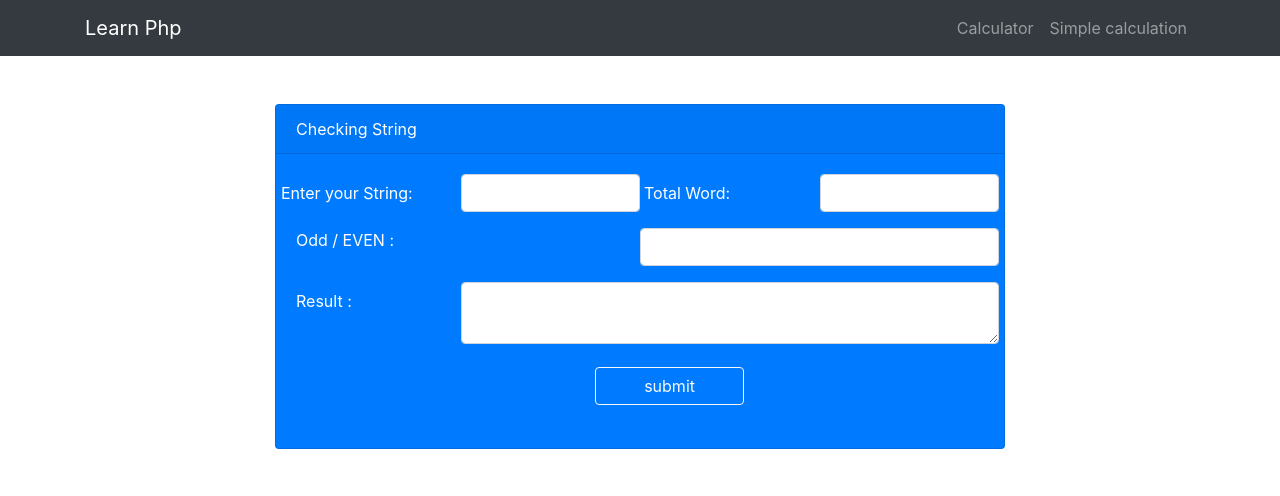
After one commit to faiyaz619/PHP-60days-challenge, a PHP site: page /pages/string.php in a window 1280 px wide. The commit adds this page. Shown: the top 496 px of the page. Run offline with PHP 8.4, Linux system fonts and the light colour scheme; some libraries are stand-ins or nearby versions.

Commit message:
new file

```diff
--- a/class-13(php)/pages/index.php
+++ b/class-13(php)/pages/index.php
@@ -50,8 +50,8 @@
                                     </div>
                                 </div>
                                 <div class="form-group row">
-                                    <label for="#" class="col-md-4">Odd / EVEN :</label>
-                                    <label for=""><input type="radio" class="col-md-4 mr-5" value="odd" name="odd_even" ending_number"/>0dd</label>
+                                    <label for="#" class="col-md-4">Odd / EVEN</label>
+                                    <label for=""><input type="radio" class="col-md-4" value="odd" name="odd_even" ending_number"/>0dd</label>
                                     <label for=""><input type="radio" class="col-md-4" value="even" name="odd_even" ending_number"/>Even</label>
                                 </div>
                                 <div class="form-group row">
--- /dev/null
+++ b/class-13(php)/pages/string.php
@@ -0,0 +1,82 @@
+<!doctype html>
+<html lang="en">
+<head>
+    <meta charset="UTF-8">
+    <meta name="viewport"
+          content="width=device-width, user-scalable=no, initial-scale=1.0, maximum-scale=1.0, minimum-scale=1.0">
+    <meta http-equiv="X-UA-Compatible" content="ie=edge">
+    <title>Series</title>
+    <link rel="stylesheet" href="../assets/css/bootstrap.css">
+    <link rel="stylesheet" href="../assets/css/all.css">
+    <link rel="stylesheet" href="../assets/css/style.css">
+</head>
+<body>
+<nav class="navbar navbar-expand-md bg-dark navbar-dark">
+    <div class="container">
+        <a href="#" class="navbar-brand">Learn Php</a>
+        <ul class="navbar-nav">
+            <li><a href="#" class="nav-link"> Calculator</a></li>
+            <li><a href="#" class="nav-link"> Simple calculation</a></li>
+        </ul>
+    </div>
+</nav>
+<!--    Section     -->
+<section class="py-5">
+    <div class="container">
+        <div class="row">
+            <div class="col-md-8 mx-auto">
+                <div class="card bg-primary text-white">
+                    <div class="card-header">
+                        Checking String
+                    </div>
+                    <div class="card-body">
+                        <form action="action.php" method="post">
+                            <div class="row">
+                                <div class="col-md-6">
+                                    <div class="form-group row">
+                                        <label for="#" class="col-md-6 col-form-label px-0">
+                                            Enter your String:
+                                        </label>
+                                        <input type="text" class="form-control col-md-6 " name="given_string"/><?php echo isset($result )?$result :'' ;?>
+                                    </div>
+                                </div>
+                                <div class="col-md-6">
+                                    <div class="form-group row">
+                                        <label for="#" class="col-md-6 col-form-label px-1">
+                                           Total Word:
+                                        </label>
+                                        <input type="text" class="form-control col-md-6" name="word"/><?php echo isset($result )?$result :'' ;?>
+                                    </div>
+                                </div>
+                            </div>
+                            <div class="form-group row">
+                                <label for="#" class="col-md-6">Odd / EVEN :</label>
+                                <input type="text" class="form-control col-md-6" name="word"/>
+                            </div>
+                            <div class="form-group row">
+                                <label for="#" class="col-md-3 col-form-label">
+                                    Result :
+                                </label>
+                                <textarea type="number" class="form-control col-md-9" /><?php echo isset($result )?$result :'' ;?></textarea>
+                            </div>
+                            <div class="form-group row">
+                                <label class="col-md-5 col-form-label"></label>
+                                <div class="col-md-7">
+                                    <label class="col-form-label">
+                                        <input type="submit" class="btn btn-outline-light px-5" name="btn" value="submit"/>
+                                    </label>
+                                </div>
+                            </div>
+                        </form>
+                    </div>
+                </div>
+            </div>
+        </div>
+    </div>
+
+</section>
+
+<script src="../assets/js/jquery-3.6.0.js"></script>
+<script src="../assets/js/bootstrap.js"></script>
+</body>
+</html>
```
Also changed, not shown: class-13(php)/app/classes/StringWordCount.php (added, +23 -0 lines).
